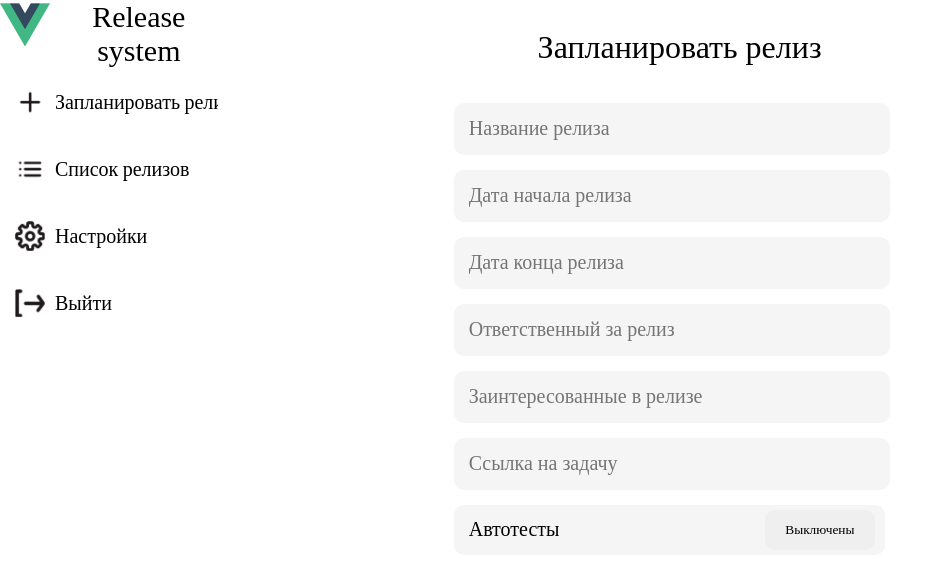
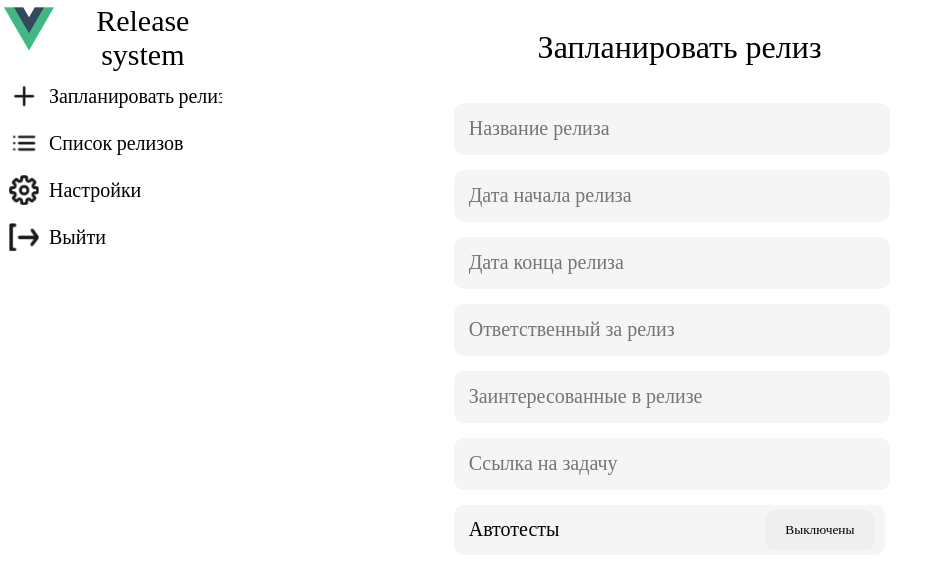
Before and after one commit to L3XxXa/ReleaseSystemFront, a Vue app in the folder release_system/: page /createRelease in a window 1280 px wide. Shown: the top 588 px of the page, without its empty margins (0-938 px from the left). Built offline with nearby package versions, Linux system fonts and the light colour scheme.

Commit message:
Some styles

```diff
--- a/release_system/src/components/UI/buttons/NavigationMenuButton.vue
+++ b/release_system/src/components/UI/buttons/NavigationMenuButton.vue
@@ -15,7 +15,7 @@ export default {
 <style scoped>
 .button{
   display: flex;
-  padding: 15px;
+  padding: 5px;
   background-color: white;
   font-family: "Cairo", Montserrat, serif;
   font-size: 20px;
--- a/release_system/src/pages/CreateReleasePage.vue
+++ b/release_system/src/pages/CreateReleasePage.vue
@@ -68,6 +68,8 @@ export default {
   overflow-x: hidden;
   float: left;
   width: 17%;
+  margin-left: 4px;
+  margin-top: 4px;
 }
 .content{
   float: right;
```
